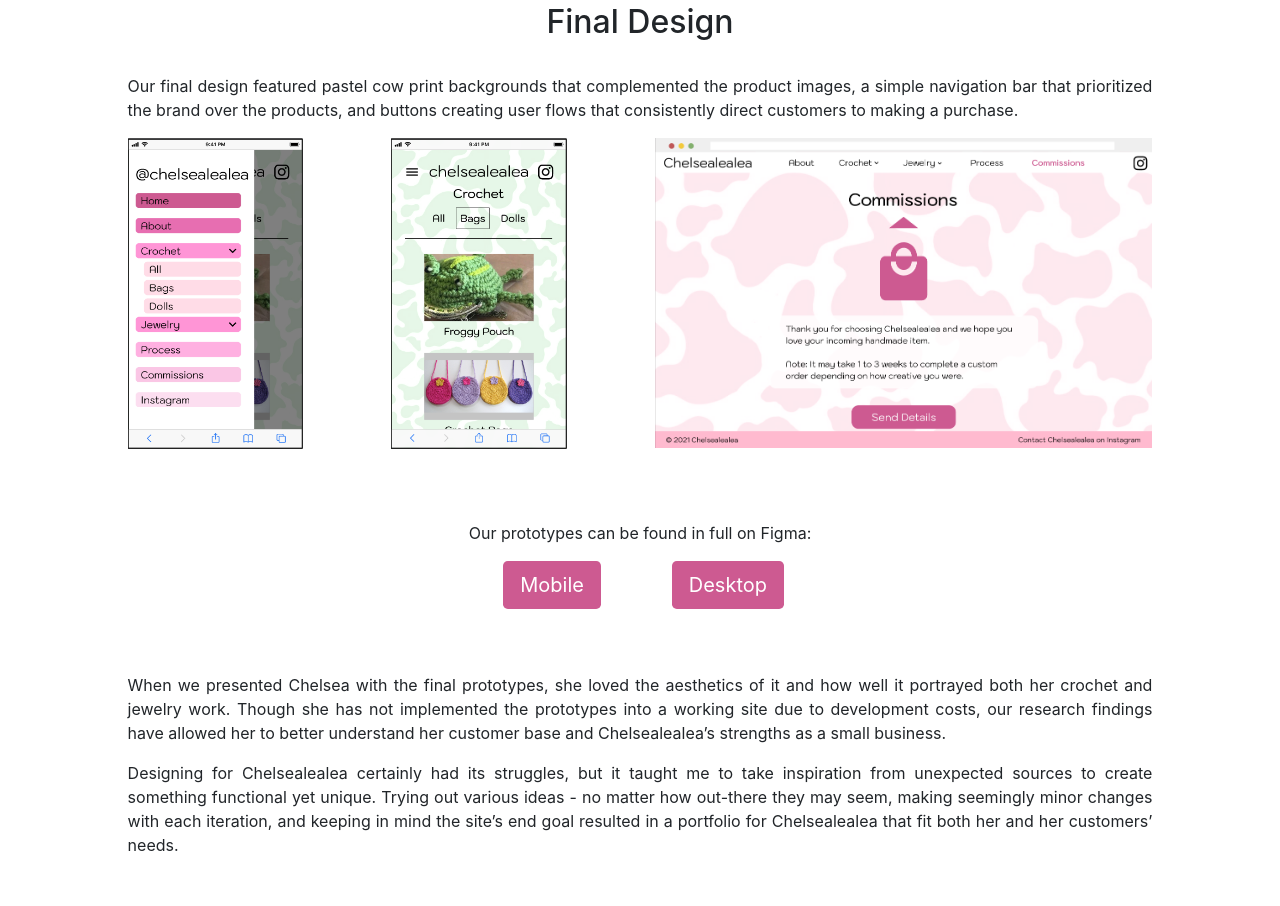
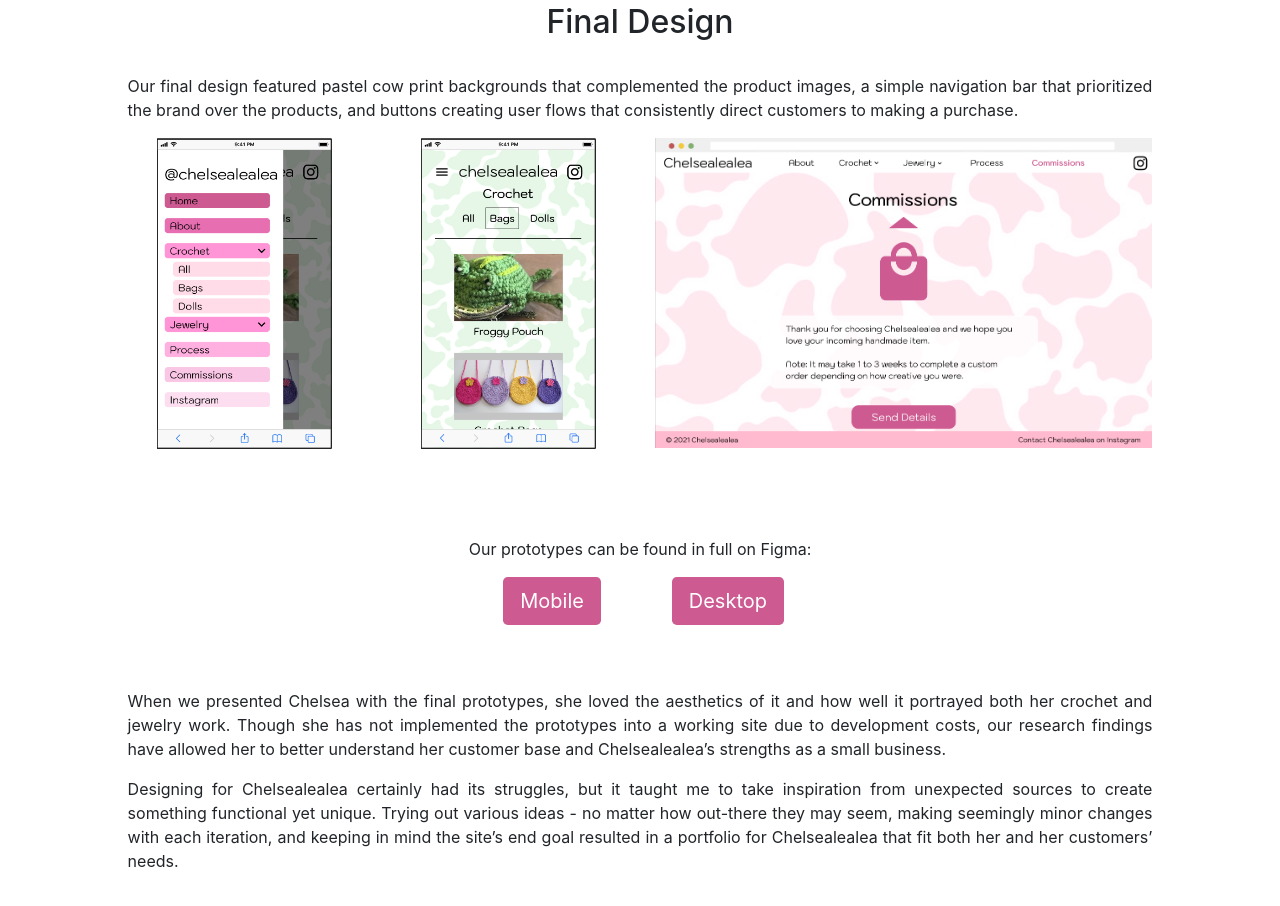
Before and after one commit to jananae/jananae.github.io, a plain HTML site: page chelsealealea.html in a window 1280 px wide. Shown: the part 5375-6281 px from the top of the page. Drawn offline with nearby package versions, Linux system fonts and the light colour scheme.

Commit message:
centered a few images

```diff
--- a/chelsealealea.html
+++ b/chelsealealea.html
@@ -395,13 +395,19 @@
 
           <div class="row">
             <div class="col-sm-3">
-              <img src="MobileNavBar.png" style="max-width:75%">
+              <p style="text-align:center">
+                <img src="MobileNavBar.png" style="max-width:75%">
+              </p>
             </div>
             <div class="col-sm-3">
+              <p style="text-align:center">
                 <img src="CrochetPage.png" style="max-width:75%">
+              </p>
             </div>
             <div class="col-sm-6">
+              <p style="text-align:center">
                 <img src="DesktopCommission.png" style="max-width:100%">
+              </p>
             </div>
           <br>
         </div>
```
